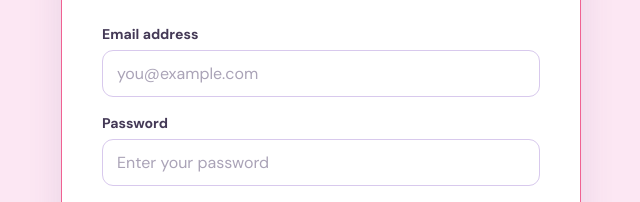
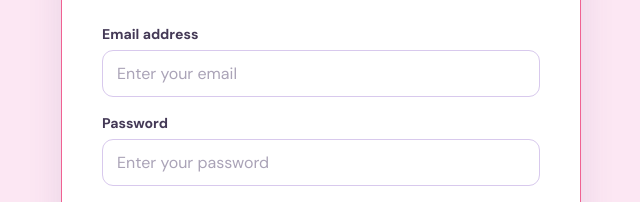
Before and after one commit to sanskritiyadavalaukik-spec/MERN-FULL-STACK-INTERNSHIP, a plain HTML site: page Frontend/loginpage.html in a window 1280 px wide. Shown: the part 269-471 px from the top of the page, 319-959 px from the left. Drawn offline with Linux system fonts and the light colour scheme.

Commit message:
Organize frontend and backend folders

```diff
--- a/loginpage.html
+++ b/Frontend/loginpage.html
@@ -23,7 +23,7 @@
 
           <div class="field">
             <label for="login-email">Email address</label>
-            <input class="form-input" id="login-email" name="email" type="email" placeholder="you@example.com" autocomplete="email" required aria-describedby="login-email-error" aria-invalid="false">
+            <input class="form-input" id="login-email" name="email" type="email" placeholder="Enter your email" autocomplete="email" required aria-describedby="login-email-error" aria-invalid="false">
             <p id="login-email-error" class="error" aria-live="polite"></p>
           </div>
 
```
Also changed, not shown: Frontend/dashboard.css (renamed from dashboard.css), Frontend/dashboard.html (renamed from dashboard.html), Frontend/registration.html (renamed from registration.html), Frontend/script.js (renamed from script.js), Frontend/style.css (renamed from style.css), Frontend/tasks.css (renamed from tasks.css), Frontend/tasks.html (renamed from tasks.html), README.md, 1 other file.
